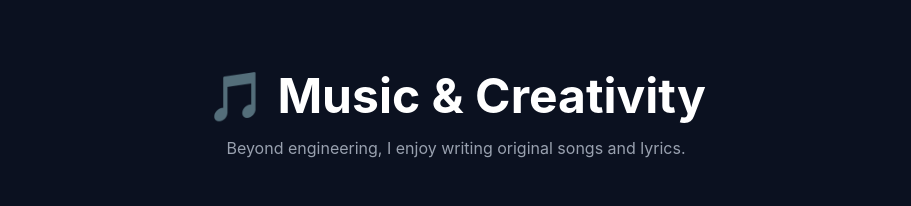
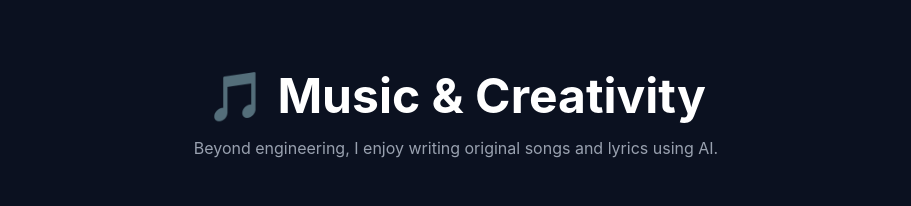
Before and after one commit to auto-vv-harish/harish-portfolio, a React (Vite) app: page /songs in a window 1280 px wide. Shown: the part 2740-2946 px from the top of the page, without its empty margins (184-1095 px from the left). Built offline with nearby package versions, Linux system fonts and the light colour scheme.

Commit message:
Test auto deployment

```diff
--- a/src/components/Songs.tsx
+++ b/src/components/Songs.tsx
@@ -9,7 +9,7 @@ const Songs = () => {
       </h2>
 
       <p className="text-center text-gray-400 mt-4">
-        Beyond engineering, I enjoy writing original songs and lyrics.
+        Beyond engineering, I enjoy writing original songs and lyrics using AI.
       </p>
 
       <div className="max-w-xl mx-auto mt-12">
```
